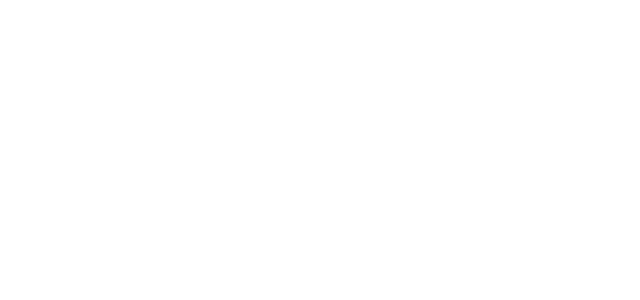
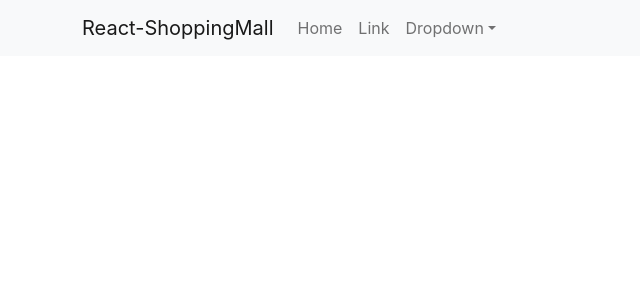
Before and after one commit to Choisiz/reactShopping, a React (Create React App) app in the folder shopping/: page / in a window 1280 px wide. Shown: the top 300 px of the page, without its empty margins (0-640 px from the left). Built offline with nearby package versions, Linux system fonts and the light colour scheme.

Commit message:
bootrstrap start

```diff
--- a/shopping/src/App.js
+++ b/shopping/src/App.js
@@ -1,7 +1,12 @@
 import "./App.css";
+import NavbarContainer from "./Navbar";
 
 function App() {
-  return <div className="App"></div>;
+  return (
+    <div className="App">
+      <NavbarContainer />
+    </div>
+  );
 }
 
 export default App;
--- /dev/null
+++ b/shopping/src/Navbar.js
@@ -0,0 +1,31 @@
+import React from "react";
+import { Navbar, Container, Nav, NavDropdown } from "react-bootstrap";
+const NavbarContainer = () => {
+  return (
+    <Navbar bg="light" expand="lg">
+      <Container>
+        <Navbar.Brand href="#home">React-ShoppingMall</Navbar.Brand>
+        <Navbar.Toggle aria-controls="basic-navbar-nav" />
+        <Navbar.Collapse id="basic-navbar-nav">
+          <Nav className="me-auto">
+            <Nav.Link href="#home">Home</Nav.Link>
+            <Nav.Link href="#link">Link</Nav.Link>
+            <NavDropdown title="Dropdown" id="basic-nav-dropdown">
+              <NavDropdown.Item href="#action/3.1">Action</NavDropdown.Item>
+              <NavDropdown.Item href="#action/3.2">
+                Another action
+              </NavDropdown.Item>
+              <NavDropdown.Item href="#action/3.3">Something</NavDropdown.Item>
+              <NavDropdown.Divider />
+              <NavDropdown.Item href="#action/3.4">
+                Separated link
+              </NavDropdown.Item>
+            </NavDropdown>
+          </Nav>
+        </Navbar.Collapse>
+      </Container>
+    </Navbar>
+  );
+};
+
+export default NavbarContainer;
```
